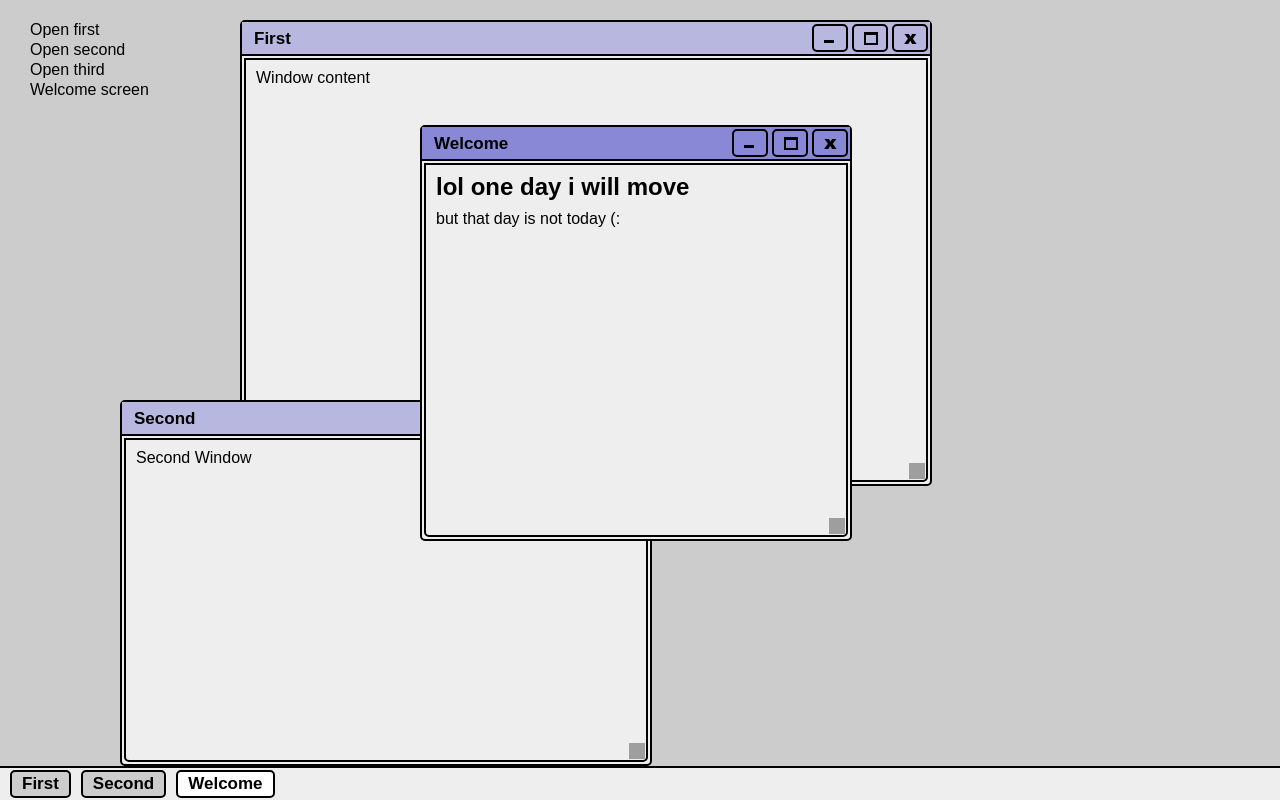
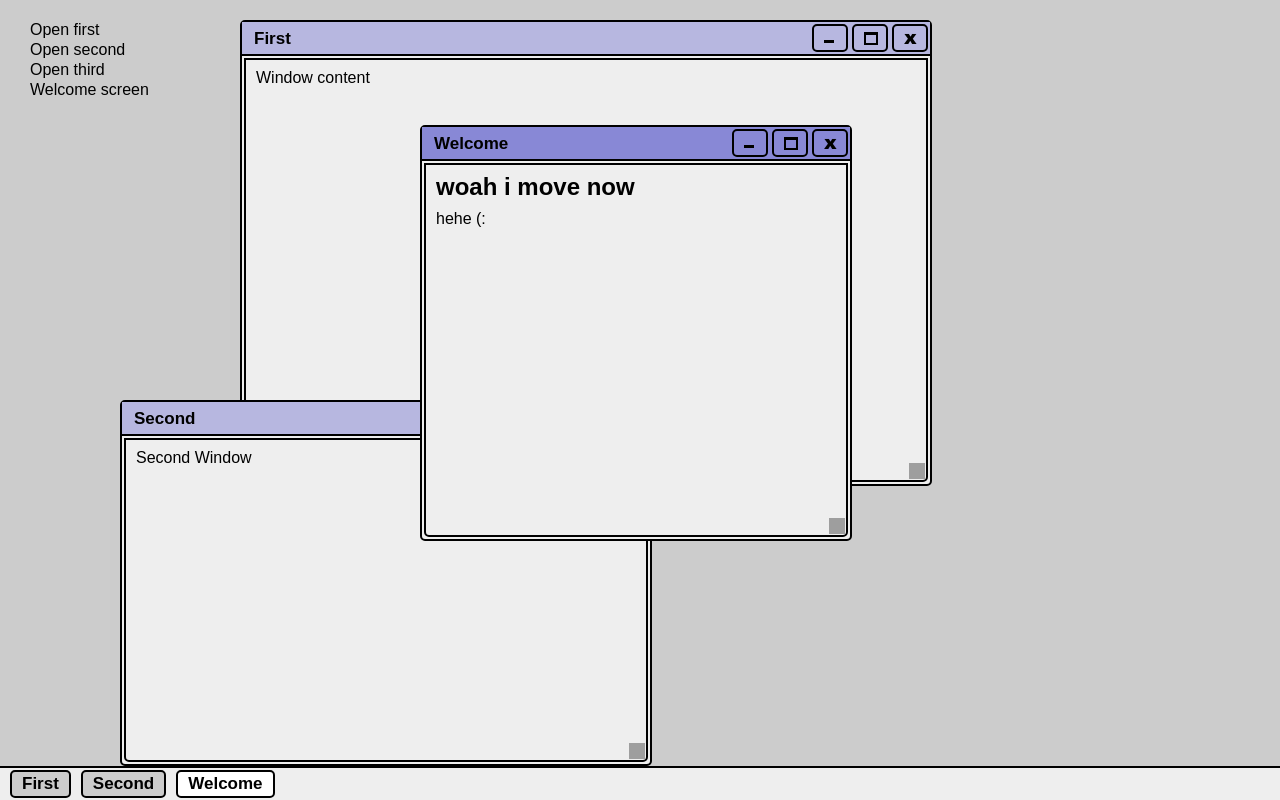
Before and after one commit to sm-neumann/sm-neumann.github.io, a plain HTML site: page docs/windows-like.html in a window 1280 px wide. Drawn offline with nearby package versions, Linux system fonts and the light colour scheme; grey boxes are pictures that could not be loaded.

Commit message:
Update windows-like.html

```diff
--- a/docs/windows-like.html
+++ b/docs/windows-like.html
@@ -24,8 +24,8 @@
 			Third window starts closed
 		</div>
 		<div class="window" data-title="Welcome">
-			<h1>lol one day i will move</h1>
-			<p>but that day is not today (:</p>
+			<h1>woah i move now</h1>
+			<p>hehe (:</p>
 		</div>
 
 		<div id="taskbar">
```
